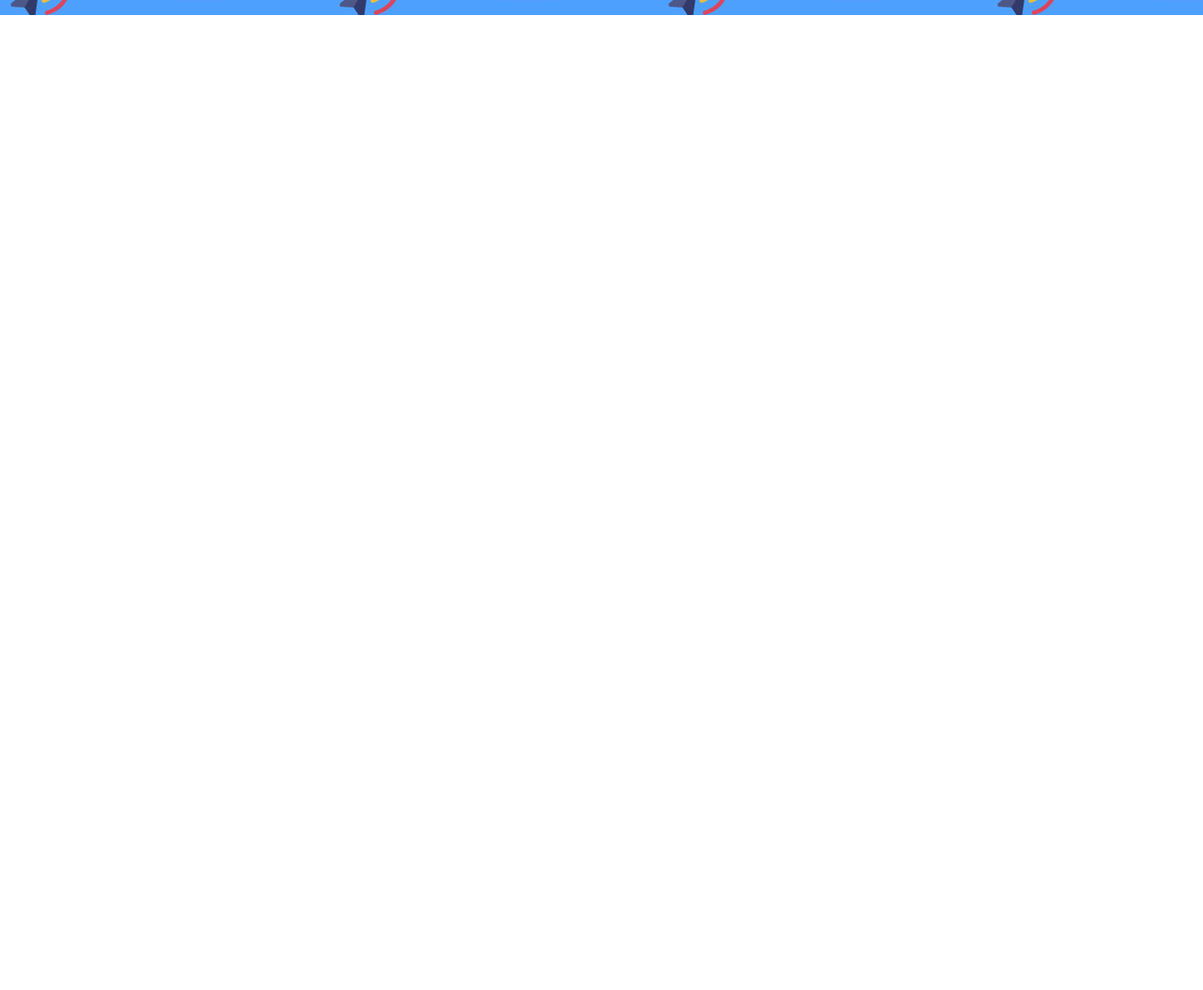
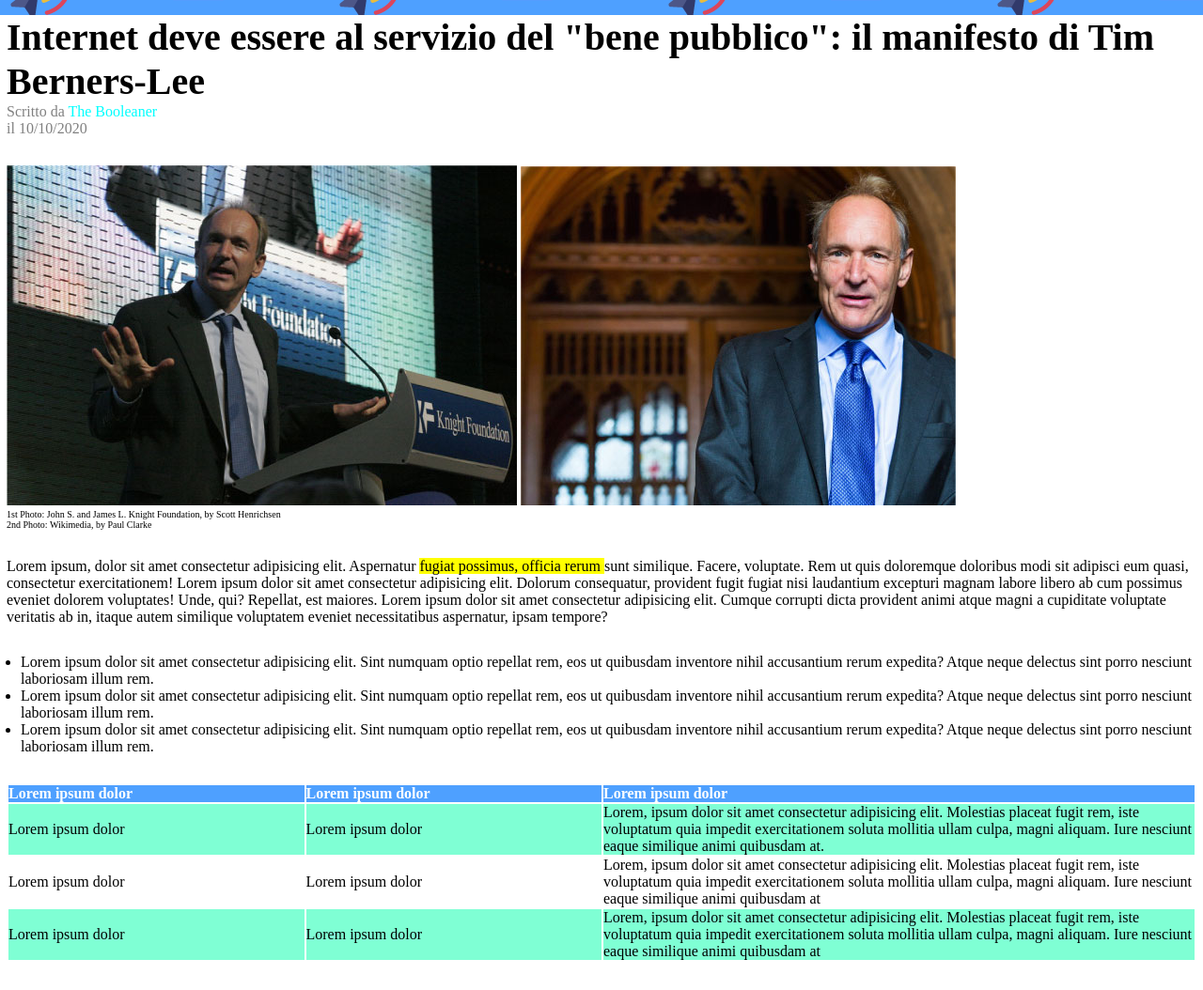
Before and after one commit to NicoloYan/html-css-booleaner, a plain HTML site: page index.html in a window 1280 px wide. Shown: the part 84-1138 px from the top of the page at 94% size. Before the commit the page ends 800 px from the top, so only its background shows below. Drawn offline with Linux system fonts and the light colour scheme.

Commit message:
Tabella completata

```diff
--- a/css/style.css
+++ b/css/style.css
@@ -19,3 +19,45 @@
     width: 10%;
 
 }
+.lightgrey {
+    color: grey;
+}
+.lightblue {
+    color: aqua;
+}
+section {
+    margin-bottom: 30px;
+}
+
+#title {
+    font-size: 40px;
+}
+main {
+    margin-left: 7px;
+    margin-right: 7px;
+}
+
+.small {
+    font-size: 10px;
+}
+.highlighted-yellow {
+    background-color: yellow;
+}
+.list {
+    margin-left: 15px;
+}
+.table-size {
+    width: 100%;
+}
+
+th {
+    background-color: #4ea0ff;
+    color: white;
+    text-align: start;
+}
+.column-size {
+    width: 25%;
+}
+.aqua-row {
+    background-color: aquamarine;
+}
--- a/index.html
+++ b/index.html
@@ -20,6 +20,76 @@
             </div>
         </div>
     </header>
+
+    <!--Main-->
+    <main>
+
+        <section>
+            <h1 id="title">Internet deve essere al servizio del "bene pubblico": il manifesto di Tim Berners-Lee</h1>
+            <span class="lightgrey">Scritto da </span><span class="lightblue">The Booleaner</span>
+            <br>
+            <span class="lightgrey">il 10/10/2020</span>
+        </section>
+
+        <section>
+            <img src="img/tim-1.jpg" alt="immagine di tim">
+            <img src="img/tim-2.jpg" alt="altra immagine di tim">
+            <div class="small">1st Photo: John S. and James L. Knight Foundation, by Scott Henrichsen</div>
+            <div class="small">2nd Photo: Wikimedia, by Paul Clarke</div>
+        </section>
+
+        <section>
+            <p>Lorem ipsum, dolor sit amet consectetur adipisicing elit. Aspernatur <span class="highlighted-yellow">
+                    fugiat possimus, officia rerum </span>sunt similique. Facere, voluptate. Rem ut quis doloremque
+                doloribus modi sit adipisci eum quasi, consectetur exercitationem! Lorem ipsum dolor sit amet
+                consectetur adipisicing elit. Dolorum consequatur, provident fugit fugiat nisi laudantium excepturi
+                magnam labore libero ab cum possimus eveniet dolorem voluptates! Unde, qui? Repellat, est maiores. Lorem
+                ipsum dolor sit amet consectetur adipisicing elit. Cumque corrupti dicta provident animi atque magni a
+                cupiditate voluptate veritatis ab in, itaque autem similique voluptatem eveniet necessitatibus
+                aspernatur, ipsam tempore?</p>
+        </section>
+
+        <section>
+            <ul class="list">
+                <li>Lorem ipsum dolor sit amet consectetur adipisicing elit. Sint numquam optio repellat rem, eos ut
+                    quibusdam inventore nihil accusantium rerum expedita? Atque neque delectus sint porro nesciunt
+                    laboriosam illum rem.</li>
+                <li>Lorem ipsum dolor sit amet consectetur adipisicing elit. Sint numquam optio repellat rem, eos ut
+                    quibusdam inventore nihil accusantium rerum expedita? Atque neque delectus sint porro nesciunt
+                    laboriosam illum rem.</li>
+                <li>Lorem ipsum dolor sit amet consectetur adipisicing elit. Sint numquam optio repellat rem, eos ut
+                    quibusdam inventore nihil accusantium rerum expedita? Atque neque delectus sint porro nesciunt
+                    laboriosam illum rem.</li>
+            </ul>
+        </section>
+
+        <section>
+            <table class="table-size">
+                <tr>
+                    <th>Lorem ipsum dolor</th>
+                    <th>Lorem ipsum dolor</th>
+                    <th>Lorem ipsum dolor</th>
+                </tr>
+                <tr class="aqua-row">
+                    <td class="column-size">Lorem ipsum dolor</td>
+                    <td class="column-size">Lorem ipsum dolor</td>
+                    <td>Lorem, ipsum dolor sit amet consectetur adipisicing elit. Molestias placeat fugit rem, iste voluptatum quia impedit exercitationem soluta mollitia ullam culpa, magni aliquam. Iure nesciunt eaque similique animi quibusdam at.</td>
+                </tr>
+                <tr>
+                    <td>Lorem ipsum dolor</td>
+                    <td>Lorem ipsum dolor</td>
+                    <td>Lorem, ipsum dolor sit amet consectetur adipisicing elit. Molestias placeat fugit rem, iste voluptatum quia impedit exercitationem soluta mollitia ullam culpa, magni aliquam. Iure nesciunt eaque similique animi quibusdam at</td>
+                </tr>
+                <tr class="aqua-row">
+                    <td>Lorem ipsum dolor</td>
+                    <td>Lorem ipsum dolor</td>
+                    <td>Lorem, ipsum dolor sit amet consectetur adipisicing elit. Molestias placeat fugit rem, iste voluptatum quia impedit exercitationem soluta mollitia ullam culpa, magni aliquam. Iure nesciunt eaque similique animi quibusdam at</td>
+                </tr>
+            </table>
+        </section>
+
+
+    </main>
 </body>
 
 </html>
```
